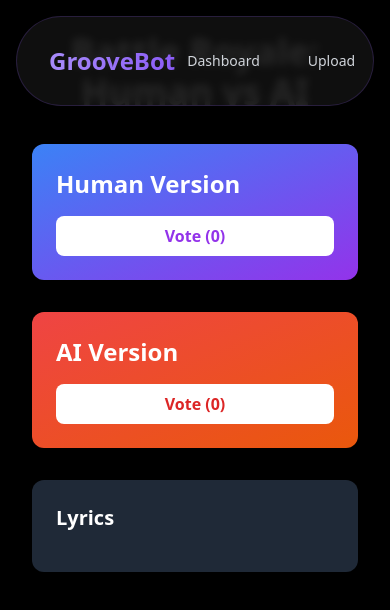
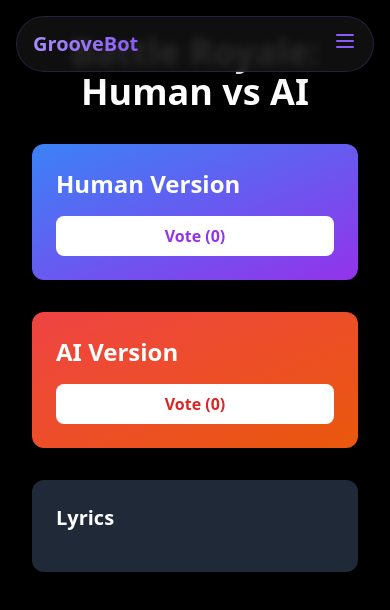
Before and after one commit to TraXIcoN/AiRockverse, a Next.js app: page /battle-royale/1 in a window 390 px wide. Shown: the top 610 px of the page. Built offline with nearby package versions, Linux system fonts and the light colour scheme; no server answers; the database is empty.

Commit message:
updated navbar

```diff
--- a/src/components/NavBar.tsx
+++ b/src/components/NavBar.tsx
@@ -2,52 +2,95 @@
 
 import Link from "next/link";
 import { useAuth } from "@/context/AuthContext";
-import { useState } from "react";
+import { useState, useEffect } from "react";
 import UsernameForm from "./UsernameForm";
 
 export default function Navbar() {
   const { signOut, userData } = useAuth();
   const [showProfileModal, setShowProfileModal] = useState(false);
+  const [isVisible, setIsVisible] = useState(true);
+  const [lastScrollY, setLastScrollY] = useState(0);
+
+  // Handle scroll behavior
+  useEffect(() => {
+    const handleScroll = () => {
+      const currentScrollY = window.scrollY;
+      setIsVisible(currentScrollY < lastScrollY || currentScrollY < 50);
+      setLastScrollY(currentScrollY);
+    };
+
+    window.addEventListener("scroll", handleScroll, { passive: true });
+    return () => window.removeEventListener("scroll", handleScroll);
+  }, [lastScrollY]);
 
   return (
     <>
-      <nav className="fixed w-full top-4 z-50 px-4">
+      <nav
+        className={`fixed w-full top-0 z-50 px-4 transition-all duration-500 ease-in-out transform ${
+          isVisible
+            ? "translate-y-4 opacity-100"
+            : "-translate-y-full opacity-0"
+        }`}
+      >
         <div className="max-w-4xl mx-auto">
-          <div className="bg-background-light/90 backdrop-blur-sm rounded-full px-8 py-4 shadow-lg border border-primary/20">
+          <div className="bg-background-light/90 backdrop-blur-sm rounded-full px-4 md:px-8 py-3 md:py-4 shadow-lg border border-primary/20 hover:border-primary/40 transition-all duration-300 ease-bounce hover:scale-[1.02]">
             <div className="flex items-center justify-between">
               {/* Logo/Brand */}
               <div className="flex-shrink-0">
                 <Link
                   href="/"
-                  className="text-2xl font-bold bg-gradient-to-r from-primary-light to-primary bg-clip-text text-transparent"
+                  className="text-xl md:text-2xl font-bold bg-gradient-to-r from-primary-light to-primary bg-clip-text text-transparent hover:scale-110 transition-transform duration-300 inline-block"
                 >
                   GrooveBot
                 </Link>
               </div>
 
-              {/* Navigation Links */}
-              <div className="flex items-center space-x-6">
+              {/* Mobile Menu Button */}
+              <div className="md:hidden">
+                <button
+                  onClick={() => setShowProfileModal(true)}
+                  className="text-primary hover:text-primary-light transition-colors"
+                >
+                  <svg
+                    xmlns="http://www.w3.org/2000/svg"
+                    className="h-6 w-6"
+                    fill="none"
+                    viewBox="0 0 24 24"
+                    stroke="currentColor"
+                  >
+                    <path
+                      strokeLinecap="round"
+                      strokeLinejoin="round"
+                      strokeWidth={2}
+                      d="M4 6h16M4 12h16M4 18h16"
+                    />
+                  </svg>
+                </button>
+              </div>
+
+              {/* Navigation Links - Desktop */}
+              <div className="hidden md:flex items-center space-x-6">
                 <Link
                   href="/dashboard"
-                  className="text-gray-300 hover:text-primary px-3 py-2 text-sm font-medium transition-colors"
+                  className="text-gray-300 hover:text-primary px-3 py-2 text-sm font-medium transition-all duration-300 hover:scale-110"
                 >
                   Dashboard
                 </Link>
                 <Link
                   href="/upload"
-                  className="text-gray-300 hover:text-primary px-3 py-2 text-sm font-medium transition-colors"
+                  className="text-gray-300 hover:text-primary px-3 py-2 text-sm font-medium transition-all duration-300 hover:scale-110"
                 >
                   Upload
                 </Link>
                 <button
                   onClick={() => setShowProfileModal(true)}
-                  className="text-gray-300 hover:text-primary px-3 py-2 text-sm font-medium transition-colors"
+                  className="text-gray-300 hover:text-primary px-3 py-2 text-sm font-medium transition-all duration-300 hover:scale-110"
                 >
                   Update Profile
                 </button>
                 <button
                   onClick={signOut}
-                  className="bg-primary/10 text-primary hover:bg-primary/20 px-4 py-2 rounded-full text-sm font-medium transition-colors"
+                  className="bg-primary/10 text-primary hover:bg-primary/20 px-4 py-2 rounded-full text-sm font-medium transition-all duration-300 hover:scale-110 hover:shadow-lg hover:shadow-primary/20"
                 >
                   Sign Out
                 </button>
@@ -57,10 +100,10 @@
         </div>
       </nav>
 
-      {/* Profile Modal */}
+      {/* Mobile Menu Modal */}
       {showProfileModal && (
-        <div className="fixed inset-0 bg-black/50 flex items-center justify-center z-50">
-          <div className="bg-background-light rounded-lg p-6 max-w-md w-full mx-4">
+        <div className="fixed inset-0 bg-black/50 flex items-center justify-center z-50 animate-fadeIn">
+          <div className="bg-background-light rounded-lg p-6 max-w-md w-full mx-4 animate-slideUp">
             <div className="flex justify-between items-center mb-4">
               <h2 className="text-xl font-bold text-primary">Update Profile</h2>
               <button
```
